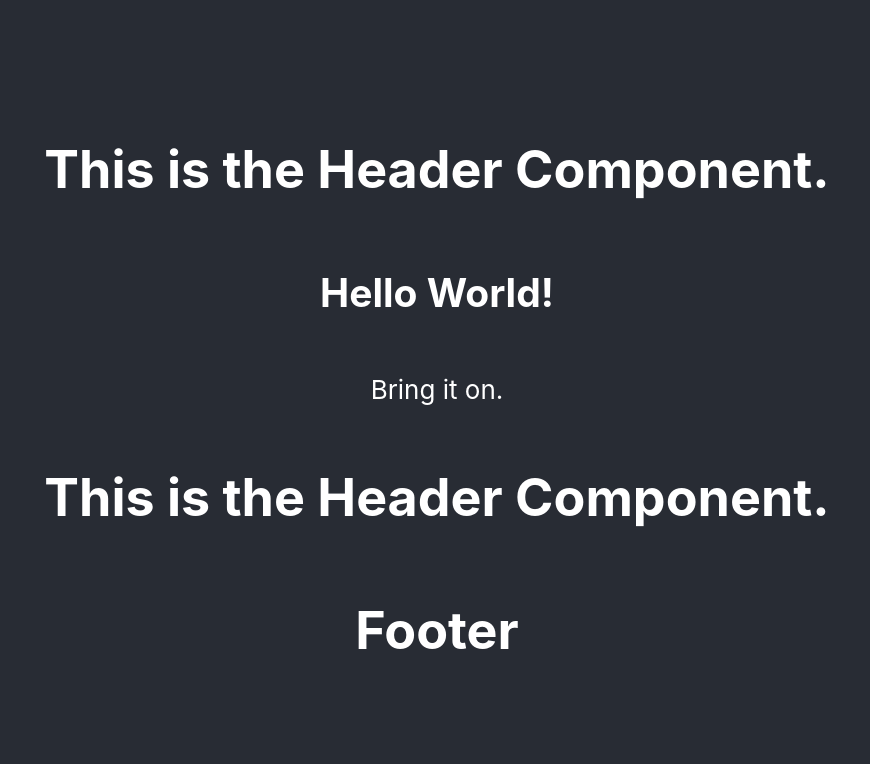
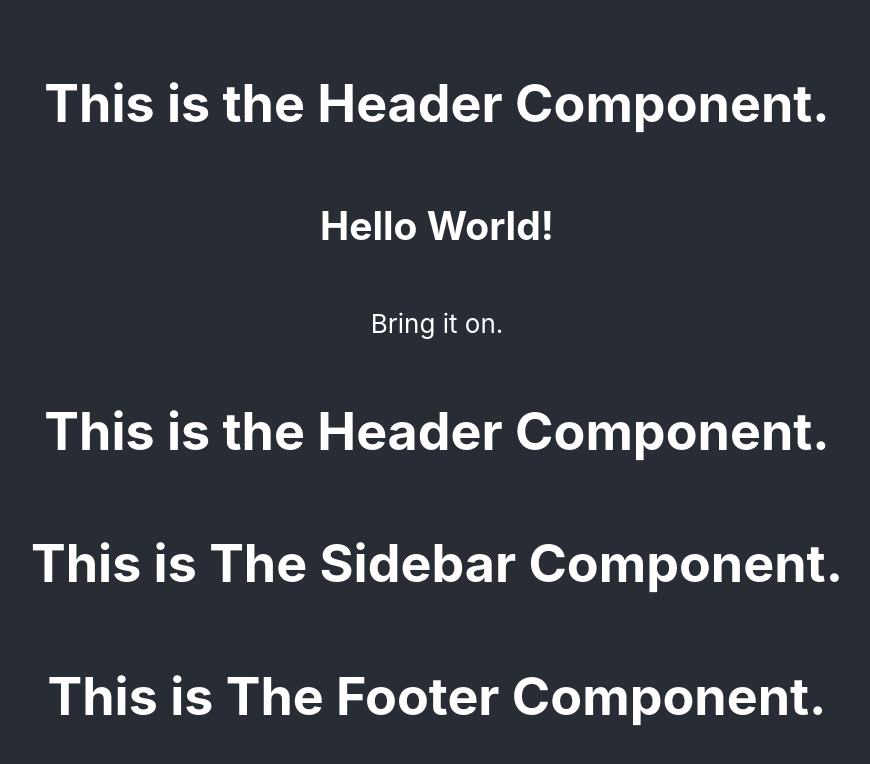
Before and after one commit to badshab454/React-Course, a React (Create React App) app: page / in a window 1280 px wide. Shown: the top 764 px of the page, without its empty margins (203-1073 px from the left). Built offline with nearby package versions, Linux system fonts and the light colour scheme.

Commit message:
using multiple  component

```diff
--- a/src/App.js
+++ b/src/App.js
@@ -4,7 +4,7 @@ import './App.css';
 import Header from './Header'
 
 
-import Sidebar from './Sidebar'
+import {Sidebar, Footer} from './Sidebar'
 function App() {
   return (
     <div className="App">
@@ -14,6 +14,7 @@ function App() {
         <p>Bring it on.</p>
         <Header/>
         <Sidebar />
+        <Footer />
       </header>
     </div>
   );
--- a/src/Sidebar.jsx
+++ b/src/Sidebar.jsx
@@ -4,8 +4,8 @@ function Sidebar () {
 
 const Footer = () => {
     return (
-        <h1>Footer</h1>
+        <h1>This is The Footer Component.</h1>
     )
 }
 
-export default Footer;
+export {Sidebar, Footer};
```
